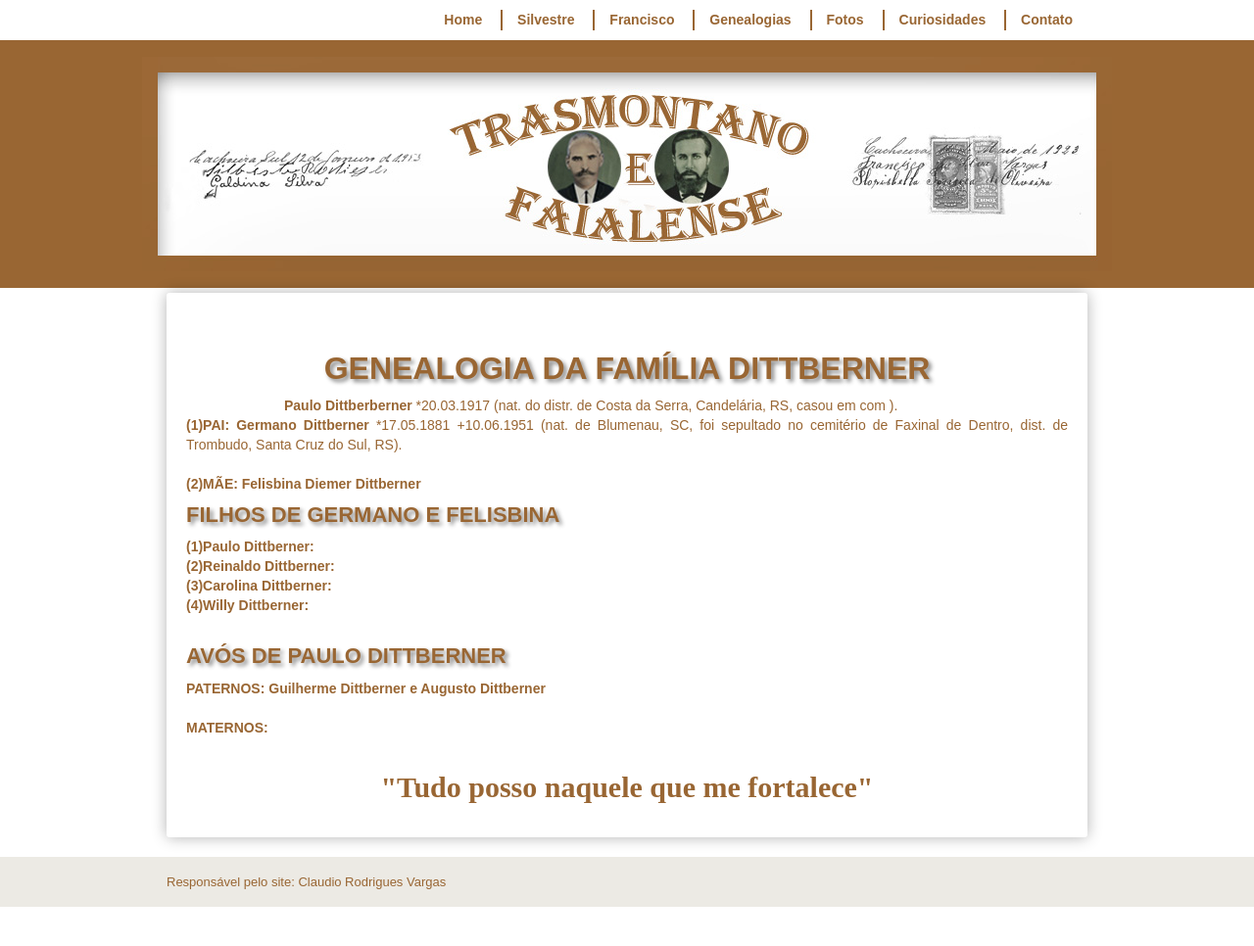
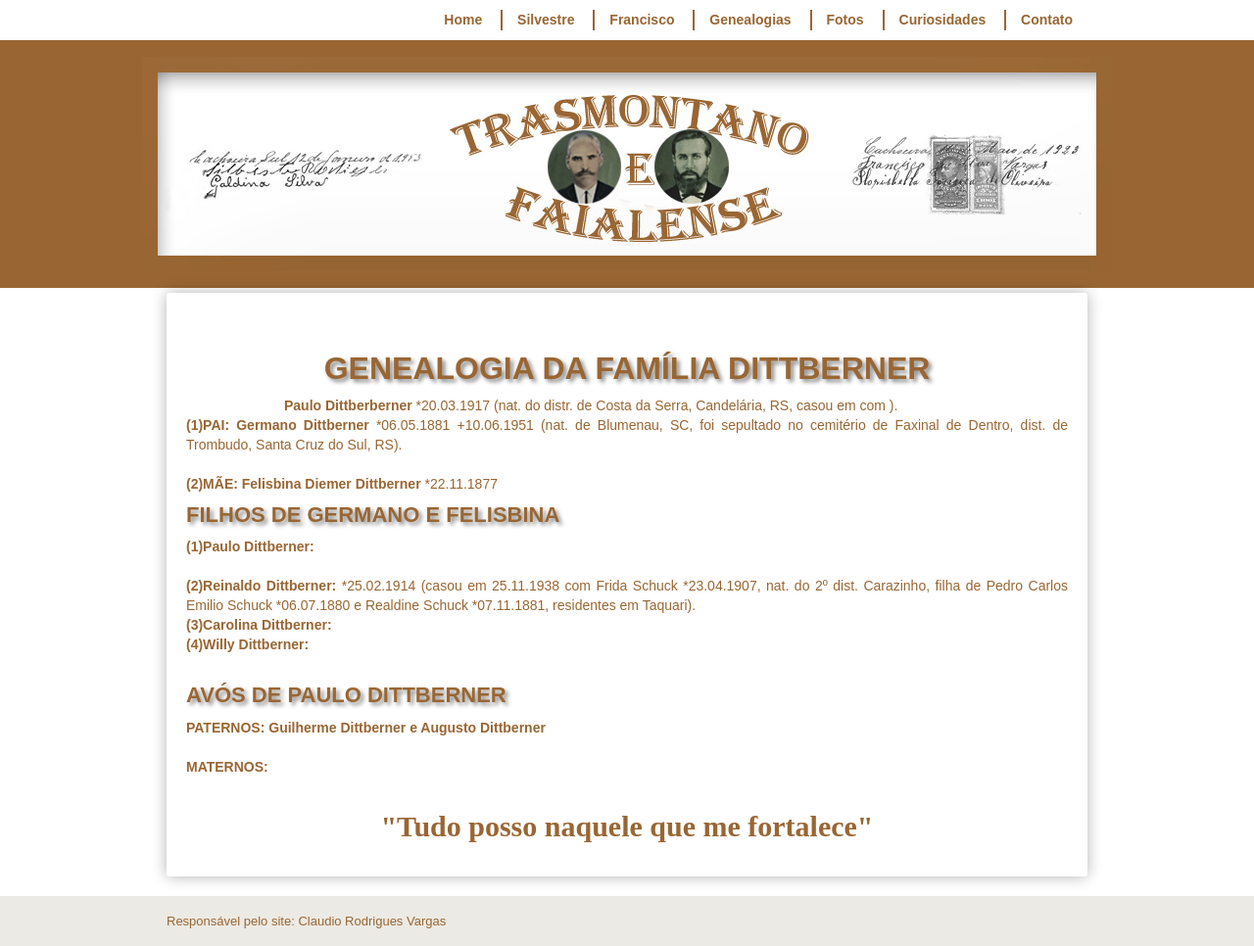
Before and after one commit to claudiovargas1955/claudiovargas1955.github.io, a Jekyll site: the page built from _pages/familia-dittberner.html, in a window 1280 px wide. Shown: the whole page at 98% size. Built offline with Jekyll 4.4.1, drawn with Linux system fonts in a browser that asks for light colours; some web fonts are replaced; before the commit the page ends 926 px from its top, so only the background shows below that.

Commit message:
Update familia-dittberner.html

```diff
--- a/_pages/familia-dittberner.html
+++ b/_pages/familia-dittberner.html
@@ -99,14 +99,18 @@ details[open] summary {color:#996633;
 <b><p style="text-indent:100px";/>Paulo Dittberberner </b>*20.03.1917 (nat. do distr. de Costa da Serra, Candelária, RS, casou em com
   ). <br>
 
-<b>(1)PAI: Germano Dittberner  </b>*17.05.1881 +10.06.1951 (nat. de Blumenau, SC, foi sepultado no cemitério de Faxinal de Dentro,
+<b>(1)PAI: Germano Dittberner  </b>*06.05.1881 +10.06.1951 (nat. de Blumenau, SC, foi sepultado no cemitério de Faxinal de Dentro,
 dist. de Trombudo, Santa Cruz do Sul, RS).<br><br>
-<b>(2)MÃE: Felisbina Diemer Dittberner </b><br>
+<b>(2)MÃE: Felisbina Diemer Dittberner </b>*22.11.1877<br>
 
 <h4>FILHOS DE GERMANO E FELISBINA</h4>
-<p><b>(1)Paulo Dittberner: </b><br>
-<b>(2)Reinaldo Dittberner: </b><br>
+<p><b>(1)Paulo Dittberner: </b><br><br>
+
+<b>(2)Reinaldo Dittberner: </b>*25.02.1914 (casou em 25.11.1938 com Frida Schuck *23.04.1907, nat. do 2º dist. Carazinho, filha de Pedro Carlos
+Emilio Schuck *06.07.1880 e Realdine Schuck *07.11.1881, residentes em Taquari).<br>
+
 <b>(3)Carolina Dittberner: </b><br>
+
 <b>(4)Willy Dittberner: </b><br><br>
 
 <h4>AVÓS DE PAULO DITTBERNER</h4>
```
